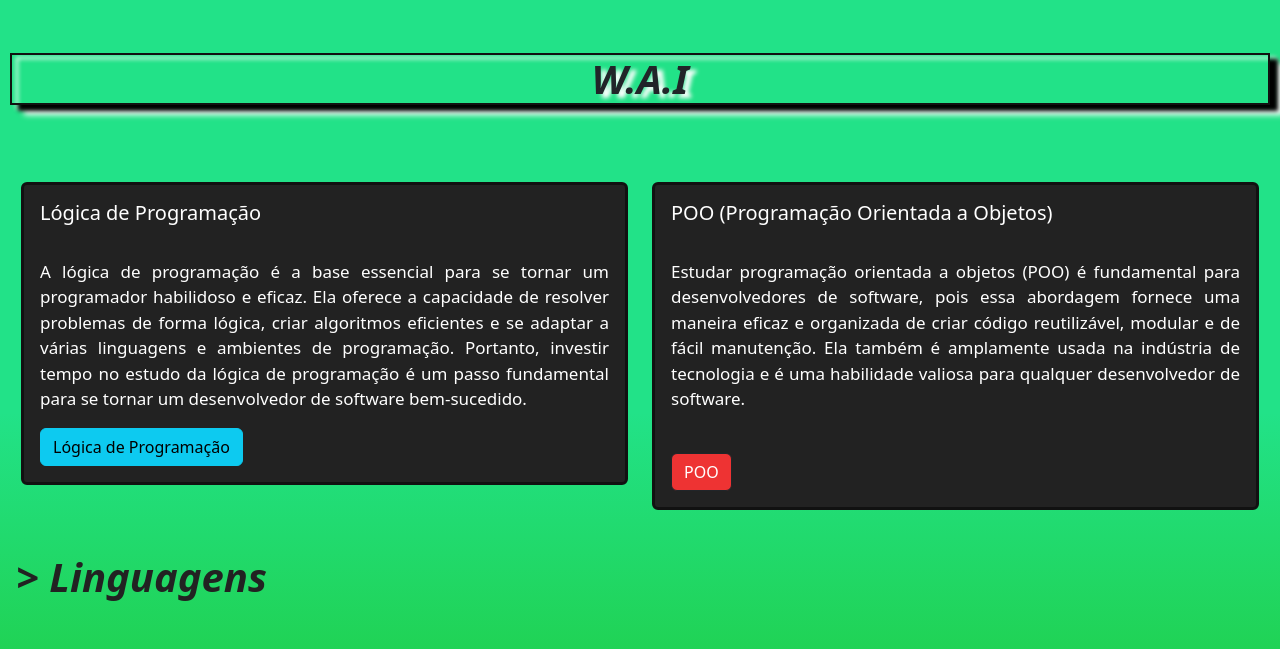
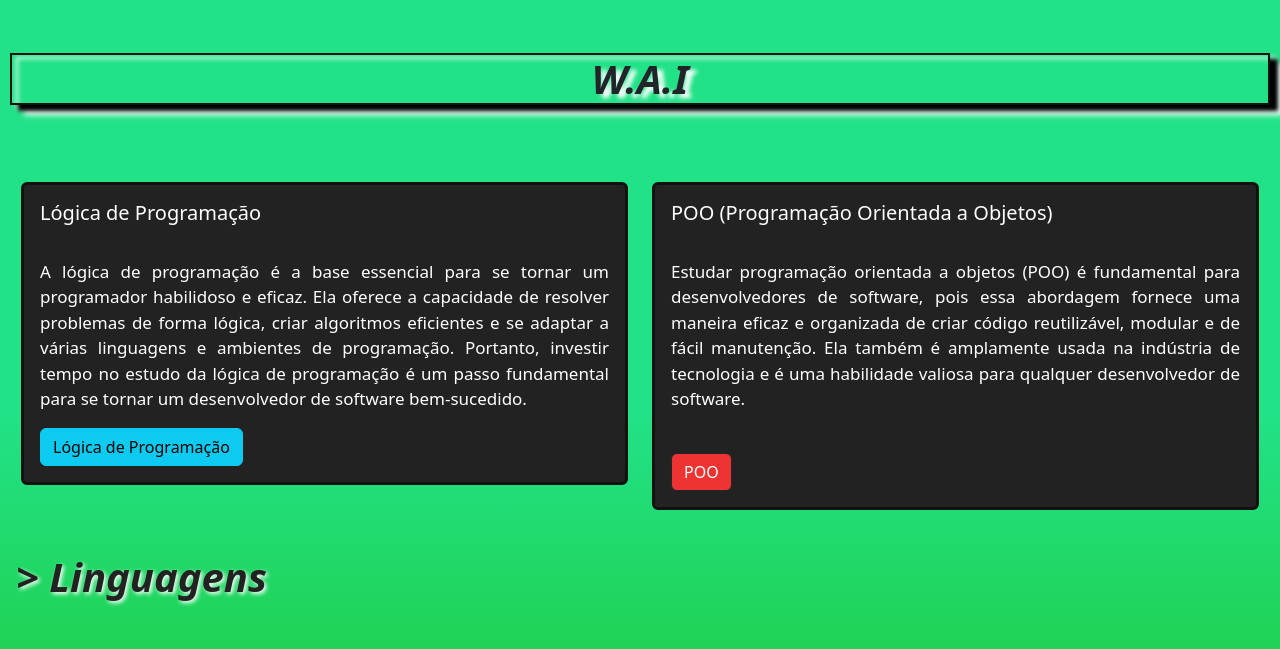
Before and after one commit to Inojoza28/WAI, a plain HTML site: page Orientação.html in a window 1280 px wide. Shown: the part 82-731 px from the top of the page. Drawn offline with nearby package versions, Linux system fonts and the light colour scheme.

Commit message:
Add files via upload

```diff
--- a/main.css
+++ b/main.css
@@ -31,7 +31,7 @@ margin-left: 3rem;
   color: #222;
   font-weight: bold;
   font-size: 40px;
-
+  text-shadow: 2px 2px 4px #fff;
 }
 
 
@@ -48,7 +48,6 @@ margin-left: 3rem;
   margin: 10px;
 }
 .nav-item{
-
   padding: 5px;
 }
 
```
